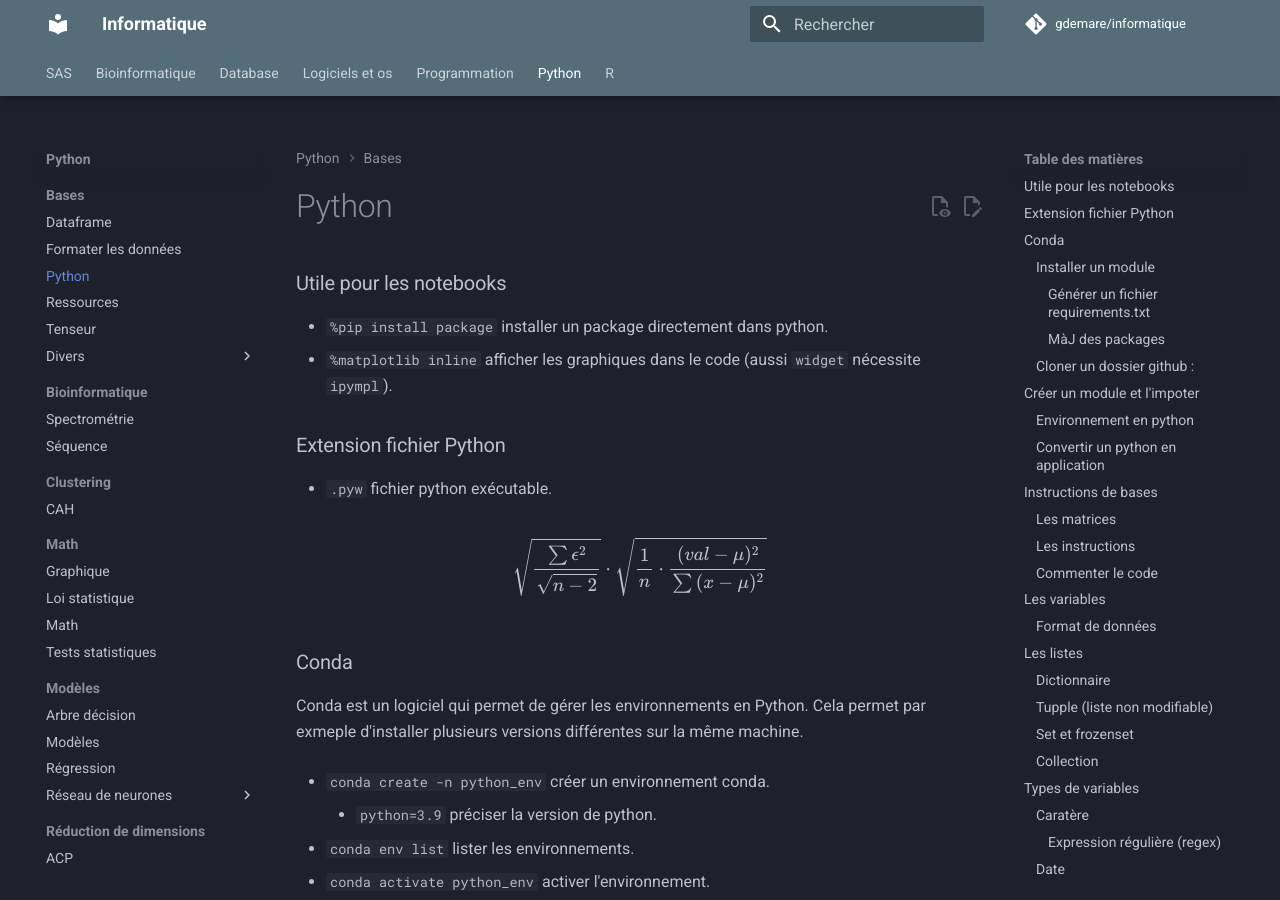
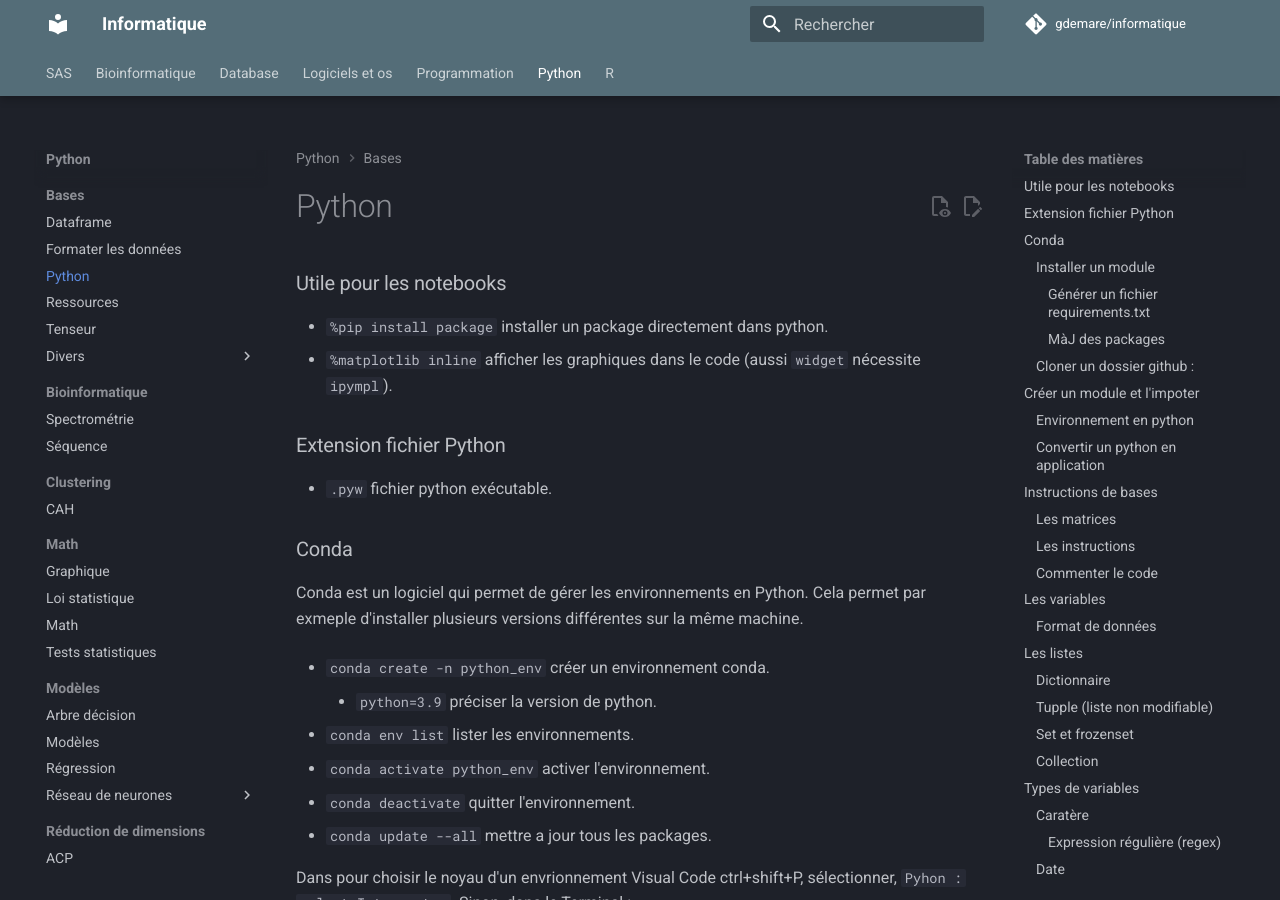
Before and after one commit to gdemare/Informatique, an MkDocs documentation site: the page built from docs/python/bases/python.md, in a window 1280 px wide and 900 px high. Built offline with MkDocs 1.6.1 and Material for MkDocs 9.7.7, drawn with Linux system fonts in a browser that asks for light colours; comment, search, counter and statistics services are not loaded.

Commit message:
Update python.md

```diff
--- a/docs/python/bases/python.md
+++ b/docs/python/bases/python.md
@@ -5,9 +5,6 @@
 ### Extension fichier Python
 
 * `.pyw` fichier python exécutable.
-
-
-$$\sqrt{\frac{\sum{\epsilon^2}}{\sqrt{n-2}}} \cdot \sqrt{\frac{1}{n} \cdot \frac{(val-\mu)^2}{\sum{(x-\mu)^2}} }$$
 ### Conda
 
 Conda est un logiciel qui permet de gérer les environnements en Python. Cela permet par exmeple d'installer plusieurs versions différentes sur la même machine.
```
